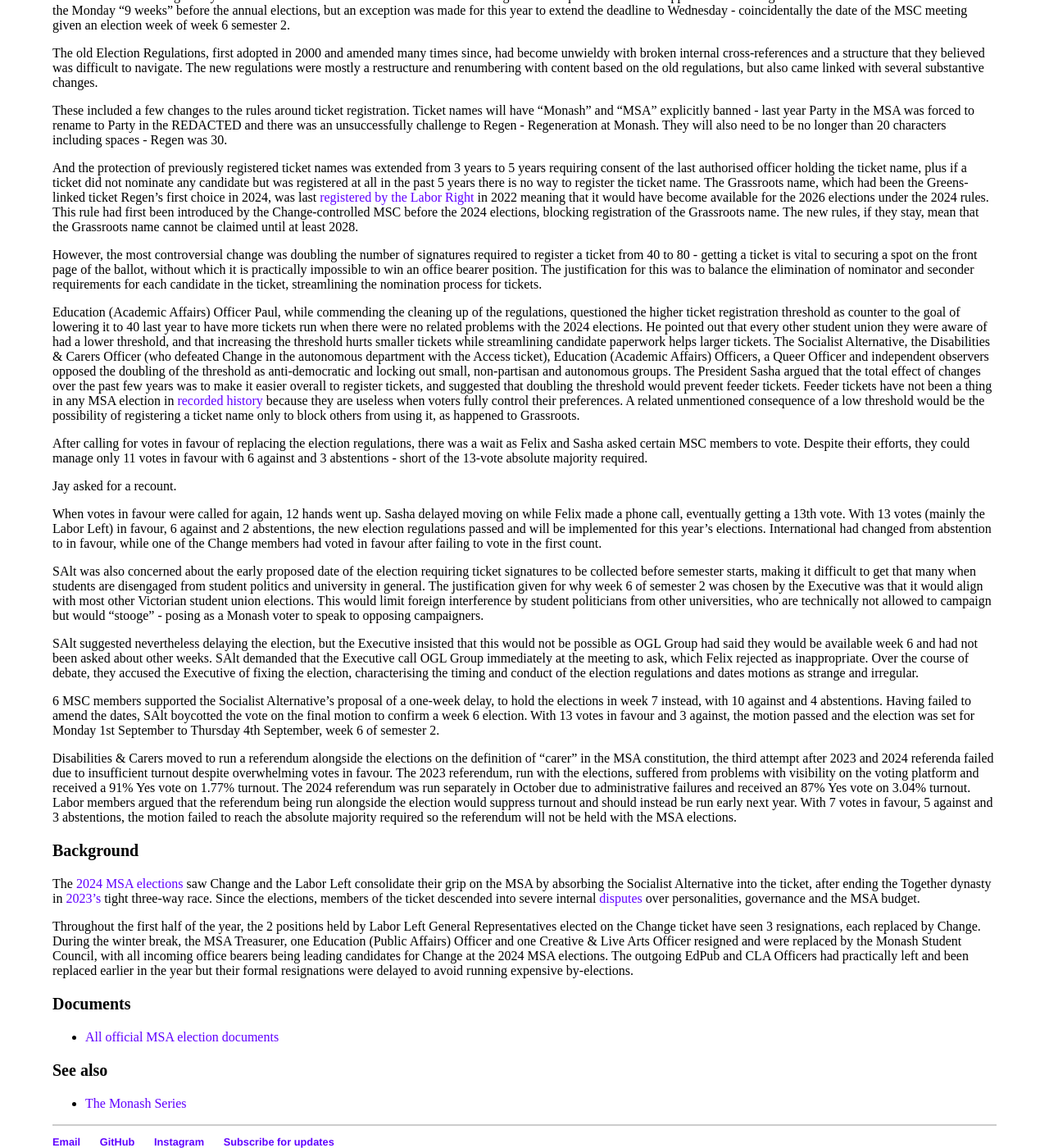
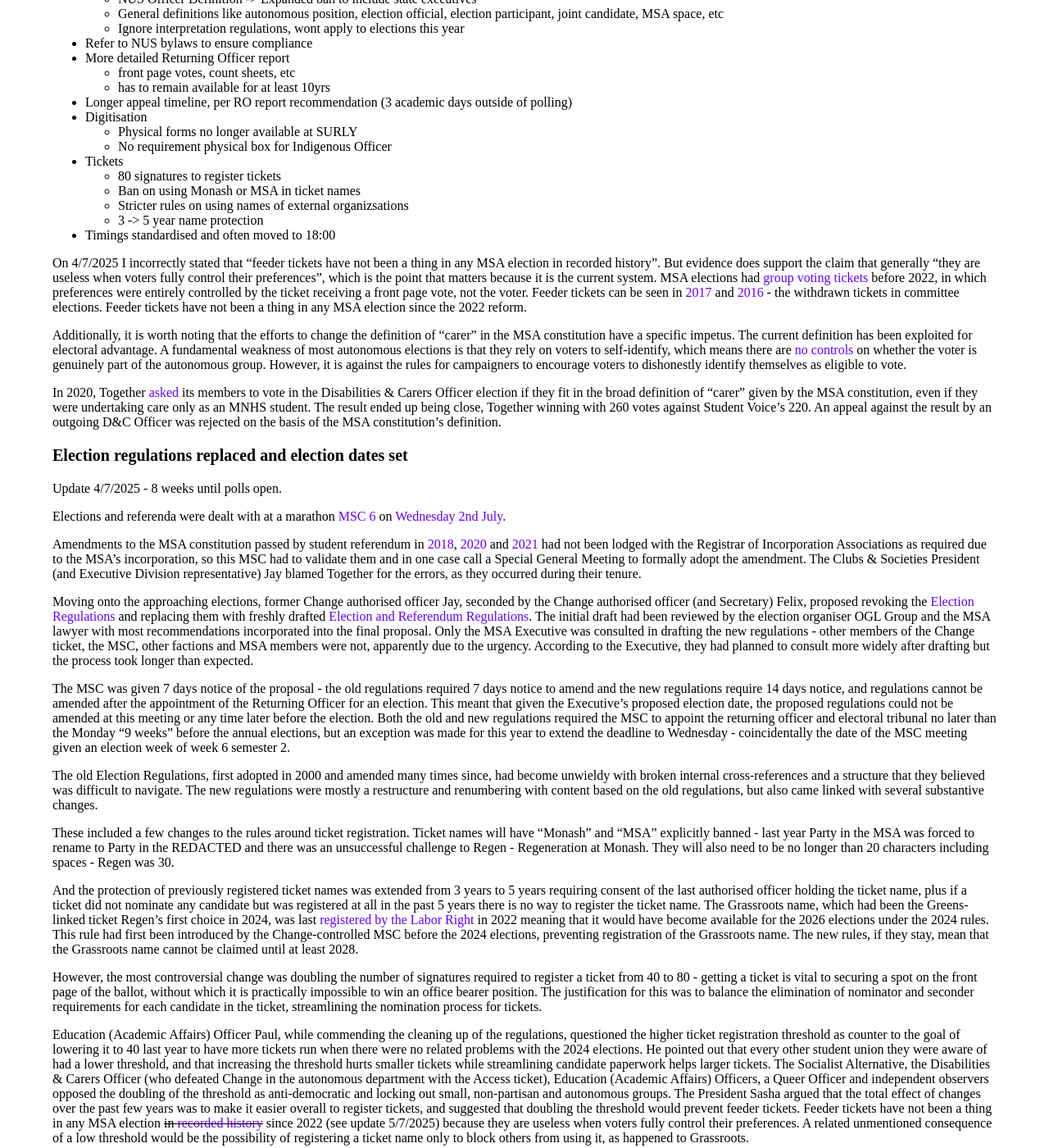
Before and after one commit to nhtnhanbn/nhtnhanbn.github.io, a Jekyll site: the page built from monash/msa25.md, in a window 1280 px wide and 1400 px high, scrolled down 737 px. Shown: the whole window at 82% size. Built offline with Jekyll 4.4.1, drawn with Linux system fonts in a browser that asks for light colours; some of the changed text lies outside the part shown.

Commit message:
Update msa25

```diff
--- a/monash/msa25.md
+++ b/monash/msa25.md
@@ -3,7 +3,7 @@
 title: 2025 Monash Student Association elections
 ---
 
-Page last updated 4/7/2025.
+Page last updated 5/7/2025.
 
 ## 2025 elections of the Monash Student Association
 
@@ -15,6 +15,46 @@
 
 ### [Election timeline](https://drive.google.com/file/d/15aRGmBCyv2PaRxWto_AfHVUTwjk3LJo5/view?usp=sharing)
 
+### More on rules
+
+Update 5/7/2025 - 8 weeks until polls open.
+
+Here is a more comprehensive list of election regulation changes from a drafter:
+- New Format
+  - Same basic rules
+  - More logical order
+  - More robust numbering system, hopefully less cross references break in future
+  - Cross references fixed/tidied
+  - Applies to referenda
+  - More references to relate constitutional provisions
+  - 26 -> 38 pages but only 1k more words, hoepfully a more readable format
+- Updated/clarified definitions
+  - Individual candidate -> Unaffiliated candidate
+  - Unique candidate -> Distinct candidate
+  - NUS Officer Definition -> Expanded ban to include state executives
+  - General definitions like autonomous position, election official, election participant, joint candidate, MSA space, etc
+  - Ignore interpretation regulations, wont apply to elections this year
+- Refer to NUS bylaws to ensure compliance
+- More detailed Returning Officer report
+  - front page votes, count sheets, etc
+  - has to remain available for at least 10yrs
+- Longer appeal timeline, per RO report recommendation (3 academic days outside of polling)
+- Digitisation
+  - Physical forms no longer available at SURLY
+  - No requirement physical box for Indigenous Officer
+- Tickets
+  - 80 signatures to register tickets
+  - Ban on using Monash or MSA in ticket names
+  - Stricter rules on using names of external organizsations
+  - 3 -> 5 year name protection
+- Timings standardised and often moved to 18:00
+
+On 4/7/2025 I incorrectly stated that "feeder tickets have not been a thing in any MSA election in recorded history". But evidence does support the claim that generally "they are useless when voters fully control their preferences", which is the point that matters because it is the current system. MSA elections had [group voting tickets](https://antonygreen.com.au/voter-preferences-set-be-ignored-at-the-2022-victorian-legislative-council-election/) before 2022, in which preferences were entirely controlled by the ticket receiving a front page vote, not the voter. Feeder tickets can be seen in [2017](https://22189712.fs1.hubspotusercontent-eu1.net/hubfs/22189712/Election%20Results/2017%20MSA%20Notice%20of%20Results.pdf) and [2016](https://22189712.fs1.hubspotusercontent-eu1.net/hubfs/22189712/Election%20Results/2016%20MSA%20Notice%20of%20results.pdf) - the withdrawn tickets in committee elections. Feeder tickets have not been a thing in any MSA election since the 2022 reform.
+
+Additionally, it is worth noting that the efforts to change the definition of "carer" in the MSA constitution have a specific impetus. The current definition has been exploited for electoral advantage. A fundamental weakness of most autonomous elections is that they rely on voters to self-identify, which means there are [no controls](/msa23) on whether the voter is genuinely part of the autonomous group. However, it is against the rules for campaigners to encourage voters to dishonestly identify themselves as eligible to vote.
+
+In 2020, Together [asked](https://monashstudentassociation.com.au/app/uploads/2020/10/2020.10.29-EIR-David-Shaw-Appeal-decision.pdf) its members to vote in the Disabilities & Carers Officer election if they fit in the broad definition of "carer" given by the MSA constitution, even if they were undertaking care only as an MNHS student. The result ended up being close, Together winning with 260 votes against Student Voice's 220. An appeal against the result by an outgoing D&C Officer was rejected on the basis of the MSA constitution's definition.
+
 ### Election regulations replaced and election dates set
 
 Update 4/7/2025 - 8 weeks until polls open.
@@ -23,19 +63,19 @@
 
 Amendments to the MSA constitution passed by student referendum in [2018](https://22189712.fs1.hubspotusercontent-eu1.net/hubfs/22189712/Election%20Results/2018%20MSA%20Notice%20of%20Results.pdf), [2020](https://22189712.fs1.hubspotusercontent-eu1.net/hubfs/22189712/Election%20Results/2020%20MSA%20Notice%20of%20Results.pdf) and [2021](https://22189712.fs1.hubspotusercontent-eu1.net/hubfs/22189712/Election%20Results/2021%20MSA%20Notice%20of%20Results.pdf) had not been lodged with the Registrar of Incorporation Associations as required due to the MSA's incorporation, so this MSC had to validate them and in one case call a Special General Meeting to formally adopt the amendment. The Clubs & Societies President (and Executive Division representative) Jay blamed Together for the errors, as they occurred during their tenure.
 
-Moving onto the approaching elections, former Change authorised officer Jay, seconded by the Change authorised officer (and Secretary) Felix, proposed revoking the [Election Regulations](https://drive.google.com/file/d/1oCIeOJdM98T4nKtbW9IC9Mh5jnPTC9e0/view?usp=sharing) and replacing them with freshly drafted [Election and Referendum Regulations](https://22189712.fs1.hubspotusercontent-eu1.net/hubfs/22189712/MSA%20Election%20Regulations%202025-07-02.pdf). The initial draft had been reviewed by the election organiser OGL Group and the MSA lawyer with most recommendations incorporated into the final proposal. Only the MSA Executive was consulted in drafting the new regulations - other members of the Change ticket, the MSC, other factions and MSA members were not, apparently due to the urgency.
+Moving onto the approaching elections, former Change authorised officer Jay, seconded by the Change authorised officer (and Secretary) Felix, proposed revoking the [Election Regulations](https://drive.google.com/file/d/1oCIeOJdM98T4nKtbW9IC9Mh5jnPTC9e0/view?usp=sharing) and replacing them with freshly drafted [Election and Referendum Regulations](https://22189712.fs1.hubspotusercontent-eu1.net/hubfs/22189712/MSA%20Election%20Regulations%202025-07-02.pdf). The initial draft had been reviewed by the election organiser OGL Group and the MSA lawyer with most recommendations incorporated into the final proposal. Only the MSA Executive was consulted in drafting the new regulations - other members of the Change ticket, the MSC, other factions and MSA members were not, apparently due to the urgency. According to the Executive, they had planned to consult more widely after drafting but the process took longer than expected.
 
 The MSC was given 7 days notice of the proposal - the old regulations required 7 days notice to amend and the new regulations require 14 days notice, and regulations cannot be amended after the appointment of the Returning Officer for an election. This meant that given the Executive's proposed election date, the proposed regulations could not be amended at this meeting or any time later before the election. Both the old and new regulations required the MSC to appoint the returning officer and electoral tribunal no later than the Monday "9 weeks" before the annual elections, but an exception was made for this year to extend the deadline to Wednesday - coincidentally the date of the MSC meeting given an election week of week 6 semester 2.
 
 The old Election Regulations, first adopted in 2000 and amended many times since, had become unwieldy with broken internal cross-references and a structure that they believed was difficult to navigate. The new regulations were mostly a restructure and renumbering with content based on the old regulations, but also came linked with several substantive changes.
 
-These included a few changes to the rules around ticket registration. Ticket names will have "Monash" and "MSA" explicitly banned - last year Party in the MSA was forced to rename to Party in the REDACTED and there was an unsuccessfully challenge to Regen - Regeneration at Monash. They will also need to be no longer than 20 characters including spaces - Regen was 30.
+These included a few changes to the rules around ticket registration. Ticket names will have "Monash" and "MSA" explicitly banned - last year Party in the MSA was forced to rename to Party in the REDACTED and there was an unsuccessful challenge to Regen - Regeneration at Monash. They will also need to be no longer than 20 characters including spaces - Regen was 30.
 
-And the protection of previously registered ticket names was extended from 3 years to 5 years requiring consent of the last authorised officer holding the ticket name, plus if a ticket did not nominate any candidate but was registered at all in the past 5 years there is no way to register the ticket name. The Grassroots name, which had been the Greens-linked ticket Regen's first choice in 2024, was last [registered by the Labor Right](/msa) in 2022 meaning that it would have become available for the 2026 elections under the 2024 rules. This rule had first been introduced by the Change-controlled MSC before the 2024 elections, blocking registration of the Grassroots name. The new rules, if they stay, mean that the Grassroots name cannot be claimed until at least 2028.
+And the protection of previously registered ticket names was extended from 3 years to 5 years requiring consent of the last authorised officer holding the ticket name, plus if a ticket did not nominate any candidate but was registered at all in the past 5 years there is no way to register the ticket name. The Grassroots name, which had been the Greens-linked ticket Regen's first choice in 2024, was last [registered by the Labor Right](/msa) in 2022 meaning that it would have become available for the 2026 elections under the 2024 rules. This rule had first been introduced by the Change-controlled MSC before the 2024 elections, preventing registration of the Grassroots name. The new rules, if they stay, mean that the Grassroots name cannot be claimed until at least 2028.
 
 However, the most controversial change was doubling the number of signatures required to register a ticket from 40 to 80 - getting a ticket is vital to securing a spot on the front page of the ballot, without which it is practically impossible to win an office bearer position. The justification for this was to balance the elimination of nominator and seconder requirements for each candidate in the ticket, streamlining the nomination process for tickets.
 
-Education (Academic Affairs) Officer Paul, while commending the cleaning up of the regulations, questioned the higher ticket registration threshold as counter to the goal of lowering it to 40 last year to have more tickets run when there were no related problems with the 2024 elections. He pointed out that every other student union they were aware of had a lower threshold, and that increasing the threshold hurts smaller tickets while streamlining candidate paperwork helps larger tickets. The Socialist Alternative, the Disabilities & Carers Officer (who defeated Change in the autonomous department with the Access ticket), Education (Academic Affairs) Officers, a Queer Officer and independent observers opposed the doubling of the threshold as anti-democratic and locking out small, non-partisan and autonomous groups. The President Sasha argued that the total effect of changes over the past few years was to make it easier overall to register tickets, and suggested that doubling the threshold would prevent feeder tickets. Feeder tickets have not been a thing in any MSA election in [recorded history](https://msa.monash.edu/elections) because they are useless when voters fully control their preferences. A related unmentioned consequence of a low threshold would be the possibility of registering a ticket name only to block others from using it, as happened to Grassroots.
+Education (Academic Affairs) Officer Paul, while commending the cleaning up of the regulations, questioned the higher ticket registration threshold as counter to the goal of lowering it to 40 last year to have more tickets run when there were no related problems with the 2024 elections. He pointed out that every other student union they were aware of had a lower threshold, and that increasing the threshold hurts smaller tickets while streamlining candidate paperwork helps larger tickets. The Socialist Alternative, the Disabilities & Carers Officer (who defeated Change in the autonomous department with the Access ticket), Education (Academic Affairs) Officers, a Queer Officer and independent observers opposed the doubling of the threshold as anti-democratic and locking out small, non-partisan and autonomous groups. The President Sasha argued that the total effect of changes over the past few years was to make it easier overall to register tickets, and suggested that doubling the threshold would prevent feeder tickets. Feeder tickets have not been a thing in any MSA election ~~in [recorded history](https://msa.monash.edu/elections)~~ since 2022 (see update 5/7/2025) because they are useless when voters fully control their preferences. A related unmentioned consequence of a low threshold would be the possibility of registering a ticket name only to block others from using it, as happened to Grassroots.
 
 After calling for votes in favour of replacing the election regulations, there was a wait as Felix and Sasha asked certain MSC members to vote. Despite their efforts, they could manage only 11 votes in favour with 6 against and 3 abstentions - short of the 13-vote absolute majority required.
 
@@ -47,9 +87,9 @@
 
 SAlt suggested nevertheless delaying the election, but the Executive insisted that this would not be possible as OGL Group had said they would be available week 6 and had not been asked about other weeks. SAlt demanded that the Executive call OGL Group immediately at the meeting to ask, which Felix rejected as inappropriate. Over the course of debate, they accused the Executive of fixing the election, characterising the timing and conduct of the election regulations and dates motions as strange and irregular.
 
-6 MSC members supported the Socialist Alternative's proposal of a one-week delay, to hold the elections in week 7 instead, with 10 against and 4 abstentions. Having failed to amend the dates, SAlt boycotted the vote on the final motion to confirm a week 6 election. With 13 votes in favour and 3 against, the motion passed and the election was set for Monday 1st September to Thursday 4th September, week 6 of semester 2.
+6 MSC members supported SAlt's proposal of a one-week delay, to hold the elections in week 7 instead, with 10 against and 4 abstentions. Having failed to amend the dates, SAlt and D&C boycotted the vote on the final motion to confirm a week 6 election. With 13 votes in favour and 3 against, the motion passed and the election was set for Monday 1st September to Thursday 4th September, week 6 of semester 2.
 
-Disabilities & Carers moved to run a referendum alongside the elections on the definition of "carer" in the MSA constitution, the third attempt after 2023 and 2024 referenda failed due to insufficient turnout despite overwhelming votes in favour. The 2023 referendum, run with the elections, suffered from problems with visibility on the voting platform and received a 91% Yes vote on 1.77% turnout. The 2024 referendum was run separately in October due to administrative failures and received an 87% Yes vote on 3.04% turnout. Labor members argued that the referendum being run alongside the election would suppress turnout and should instead be run early next year. With 7 votes in favour, 5 against and 3 abstentions, the motion failed to reach the absolute majority required so the referendum will not be held with the MSA elections.
+D&C moved to run a referendum alongside the elections on the definition of "carer" in the MSA constitution, the third attempt after 2023 and 2024 referenda failed due to insufficient turnout despite overwhelming votes in favour. The 2023 referendum, run with the elections, suffered from problems with visibility on the voting platform and received a 91% Yes vote on 1.77% turnout. The 2024 referendum was run separately in October due to administrative failures and received an 87% Yes vote on 3.04% turnout. Labor members argued that the referendum being run alongside the election would suppress turnout and should instead be run early next year. With 7 votes in favour, 5 against and 3 abstentions, the motion failed to reach the absolute majority required so the referendum will not be held with the MSA elections.
 
 ### Background
 
```
